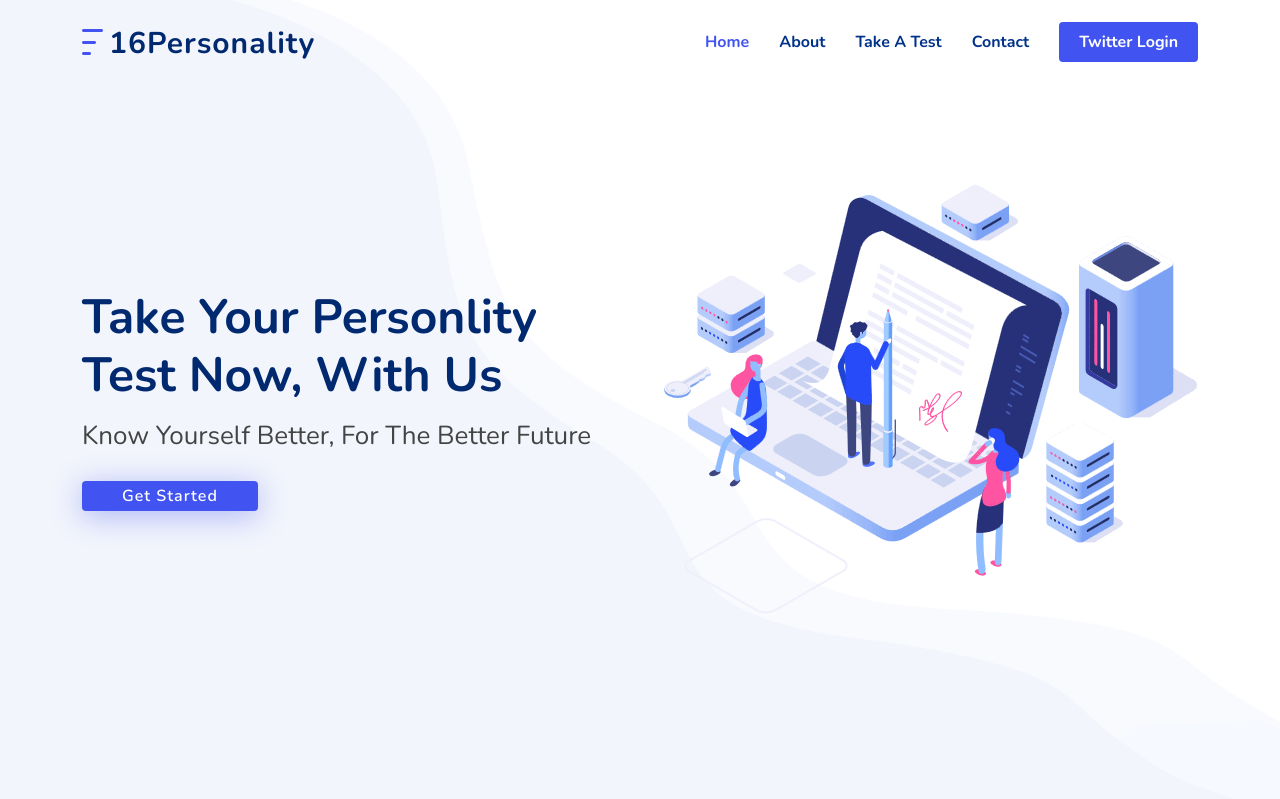
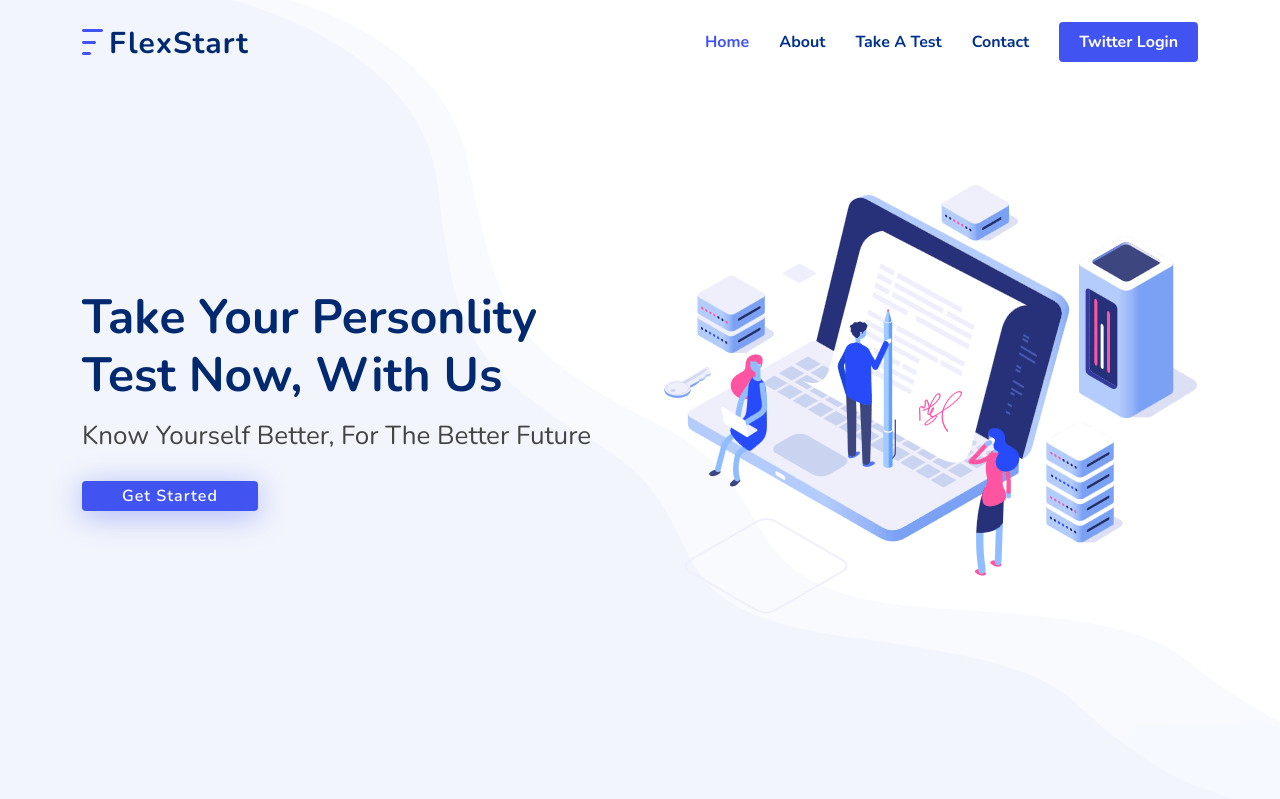
Before and after one commit to saurabhbhoir11/Personality-Type-Indicator-using-MBTI, a Flask app: page / in a window 1280 px wide. Shown: the top 799 px of the page. Run offline with Flask 2, Linux system fonts and the light colour scheme; some libraries are stand-ins or nearby versions.

Commit message:
pratik chutiya

```diff
--- a/templates/index.html
+++ b/templates/index.html
@@ -5,32 +5,32 @@
   <meta charset="utf-8">
   <meta content="width=device-width, initial-scale=1.0" name="viewport">
 
-  <title>16Personality</title>
+  <title>FlexStart</title>
   <meta content="" name="description">
   <meta content="" name="keywords">
 
   <!-- Favicons -->
-  <link href="static/img/apple-touch-icon.png" rel="apple-touch-icon">
+  <link href="{{url_for('static', filename='img/apple-touch-icon.png')}}" rel="apple-touch-icon">
 
   <!-- Google Fonts -->
   <link href="https://fonts.googleapis.com/css?family=Open+Sans:300,300i,400,400i,600,600i,700,700i|Nunito:300,300i,400,400i,600,600i,700,700i|Poppins:300,300i,400,400i,500,500i,600,600i,700,700i" rel="stylesheet">
 
   <!-- Vendor CSS Files -->
-  <link href="static/vendor/aos/aos.css" rel="stylesheet">
-  <link href="static/vendor/bootstrap/css/bootstrap.min.css" rel="stylesheet">
-  <link href="static/vendor/bootstrap-icons/bootstrap-icons.css" rel="stylesheet">
-  <link href="static/vendor/glightbox/css/glightbox.min.css" rel="stylesheet">
-  <link href="static/vendor/remixicon/remixicon.css" rel="stylesheet">
-  <link href="static/vendor/swiper/swiper-bundle.min.css" rel="stylesheet">
+  <link href="{{url_for('static', filename='vendor/aos/aos.css')}}" rel="stylesheet">
+  <link href="{{url_for('static', filename='vendor/bootstrap/css/bootstrap.min.css')}}" rel="stylesheet">
+  <link href="{{url_for('static', filename='vendor/bootstrap-icons/bootstrap-icons.css')}}" rel="stylesheet">
+  <link href="{{url_for('static', filename='vendor/glightbox/css/glightbox.min.css')}}" rel="stylesheet">
+  <link href="{{url_for('static', filename='vendor/remixicon/remixicon.css')}}" rel="stylesheet">
+  <link href="{{url_for('static', filename='vendor/swiper/swiper-bundle.min.css')}}" rel="stylesheet">
 
 
   <!-- Template Main CSS File -->
-  <link href="static/css/style.css" rel="stylesheet">
+  <link href="{{url_for('static', filename='css/style.css')}}" rel="stylesheet">
 
   <!-- =======================================================
-  * Template Name: 16Personality
+  * Template Name: FlexStart
   * Updated: Mar 10 2023 with Bootstrap v5.2.3
-  * Template URL: https://bootstrapmade.com/16Personality-bootstrap-startup-template/
+  * Template URL: https://bootstrapmade.com/flexstart-bootstrap-startup-template/
   * Author: BootstrapMade.com
   * License: https://bootstrapmade.com/license/
   ======================================================== -->
@@ -43,8 +43,8 @@
     <div class="container-fluid container-xl d-flex align-items-center justify-content-between">
 
       <a href="index.html" class="logo d-flex align-items-center">
-        <img src="static/img/logo.png" alt="">
-        <span>16Personality</span>
+        <img src="{{url_for('static', filename='img/logo.png')}}" alt="">
+        <span>FlexStart</span>
       </a>
 
       <nav id="navbar" class="navbar">
@@ -323,8 +323,8 @@
         <div class="row gy-4">
           <div class="col-lg-5 col-md-12 footer-info">
             <a href="index.html" class="logo d-flex align-items-center">
-              <img src="static/img/logo.png" alt="">
-              <span>16Personality</span>
+              <img src="{{url_for('static', filename='img/logo.png')}}" alt="">
+              <span>FlexStart</span>
             </a>
             <p>Cras fermentum odio eu feugiat lide par naso tierra. Justo eget nada terra videa magna derita valies darta donna mare fermentum iaculis eu non diam phasellus.</p>
             <div class="social-links mt-3">
@@ -375,13 +375,13 @@
 
     <div class="container">
       <div class="copyright">
-        &copy; Copyright <strong><span>16Personality</span></strong>. All Rights Reserved
+        &copy; Copyright <strong><span>FlexStart</span></strong>. All Rights Reserved
       </div>
       <div class="credits">
         <!-- All the links in the footer should remain intact. -->
         <!-- You can delete the links only if you purchased the pro version. -->
         <!-- Licensing information: https://bootstrapmade.com/license/ -->
-        <!-- Purchase the pro version with working PHP/AJAX contact form: https://bootstrapmade.com/16Personality-bootstrap-startup-template/ -->
+        <!-- Purchase the pro version with working PHP/AJAX contact form: https://bootstrapmade.com/flexstart-bootstrap-startup-template/ -->
         Designed by <a href="https://bootstrapmade.com/">BootstrapMade</a>
       </div>
     </div>
```
Also changed, not shown: other parts of templates/index.html (+14 -14 lines).
